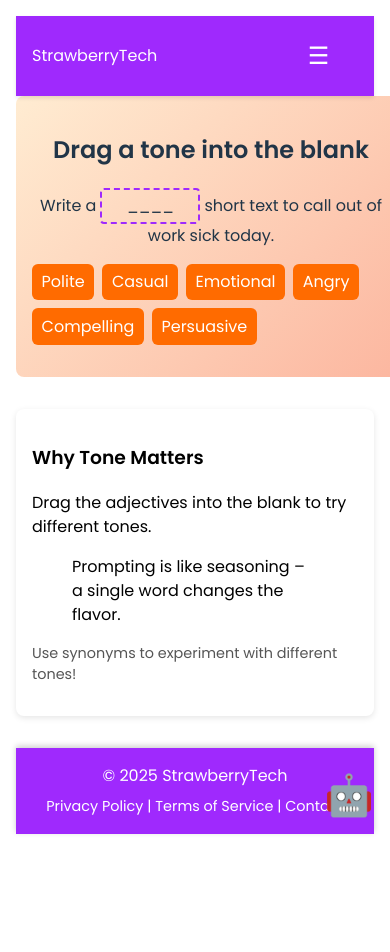
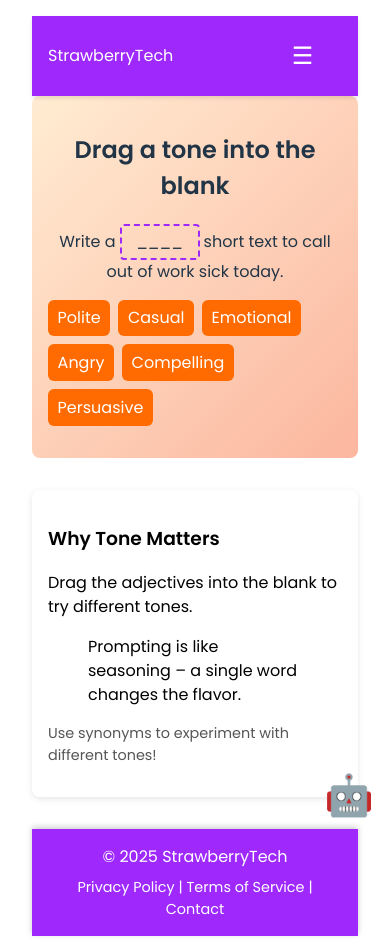
Before and after one commit to unnamedmistress/StrawberryTech, a React (Vite) app in the folder learning-games/: page /games/match3 in a window 390 px wide. Before the commit the page ends 850 px from the top, so only its background shows below. Built offline with nearby package versions, Linux system fonts and the light colour scheme.

Commit message:
docs: add instructions for running tests

```diff
--- a/learning-games/src/App.css
+++ b/learning-games/src/App.css
@@ -1,6 +1,6 @@
 #root {
-  max-width: 1280px;
-  margin: 0 auto;
+  width: 100%;
+  margin: 0;
   padding: 2rem;
   text-align: center;
 }
@@ -52,6 +52,12 @@
   grid-template-columns: repeat(auto-fit, minmax(180px, 1fr));
   gap: 1rem;
   margin-top: 1rem;
+}
+
+@media (max-width: 480px) {
+  .game-grid {
+    grid-template-columns: 1fr;
+  }
 }
 
 .game-card {
@@ -242,6 +248,12 @@
   margin-bottom: 2rem;
   position: relative;
   overflow: hidden;
+}
+
+@media (max-width: 480px) {
+  .hero {
+    padding: 1.5rem 1rem;
+  }
 }
 
 @keyframes gradientShift {
--- a/learning-games/src/index.css
+++ b/learning-games/src/index.css
@@ -20,6 +20,10 @@
   -moz-osx-font-smoothing: grayscale;
 }
 
+*, *::before, *::after {
+  box-sizing: border-box;
+}
+
 a {
   font-weight: 500;
   color: var(--color-purple);
@@ -31,10 +35,9 @@ a:hover {
 
 body {
   margin: 0;
-  display: flex;
-  place-items: center;
   min-width: 320px;
   min-height: 100vh;
+  padding: 0 1rem;
 }
 
 h1 {
--- a/learning-games/src/pages/AgeInputForm.css
+++ b/learning-games/src/pages/AgeInputForm.css
@@ -13,6 +13,17 @@
   border-radius: 12px;
   box-shadow: 0 4px 12px rgba(0, 0, 0, 0.2);
   color: #fff;
+}
+
+@media (max-width: 480px) {
+  .age-form form {
+    width: 100%;
+    margin: 0 1rem;
+    padding: 1rem;
+  }
+  .age-form input {
+    max-width: none;
+  }
 }
 
 @keyframes ageGradient {
--- a/learning-games/src/pages/DragDropGame.css
+++ b/learning-games/src/pages/DragDropGame.css
@@ -70,3 +70,12 @@
   margin-top: 1rem;
   font-style: italic;
 }
+
+@media (max-width: 480px) {
+  .dragdrop-game {
+    padding: 0.5rem;
+  }
+  .sentence {
+    font-size: 1rem;
+  }
+}
--- a/learning-games/src/pages/Home.css
+++ b/learning-games/src/pages/Home.css
@@ -45,3 +45,9 @@
   grid-template-columns: repeat(auto-fit, minmax(180px, 1fr));
   gap: 1.5rem;
 }
+
+@media (max-width: 480px) {
+  .game-grid {
+    grid-template-columns: 1fr;
+  }
+}
--- a/learning-games/src/pages/QuizGame.css
+++ b/learning-games/src/pages/QuizGame.css
@@ -95,6 +95,12 @@
   margin: 0 auto;
 }
 
+@media (max-width: 480px) {
+  .quiz-page {
+    margin: 0 1rem;
+  }
+}
+
 .challenge-banner {
   background: linear-gradient(135deg, var(--color-orange), var(--color-purple));
   color: #fff;
--- a/learning-games/src/pages/SplashPage.css
+++ b/learning-games/src/pages/SplashPage.css
@@ -22,3 +22,13 @@
 .start-form button {
   margin-top: 1rem;
 }
+
+@media (max-width: 480px) {
+  .overlay {
+    padding: 0 1rem;
+  }
+  .start-form input {
+    width: 100%;
+    max-width: none;
+  }
+}
```
Also changed, not shown: 1 other file (tests, documents, lock files or other folders).
